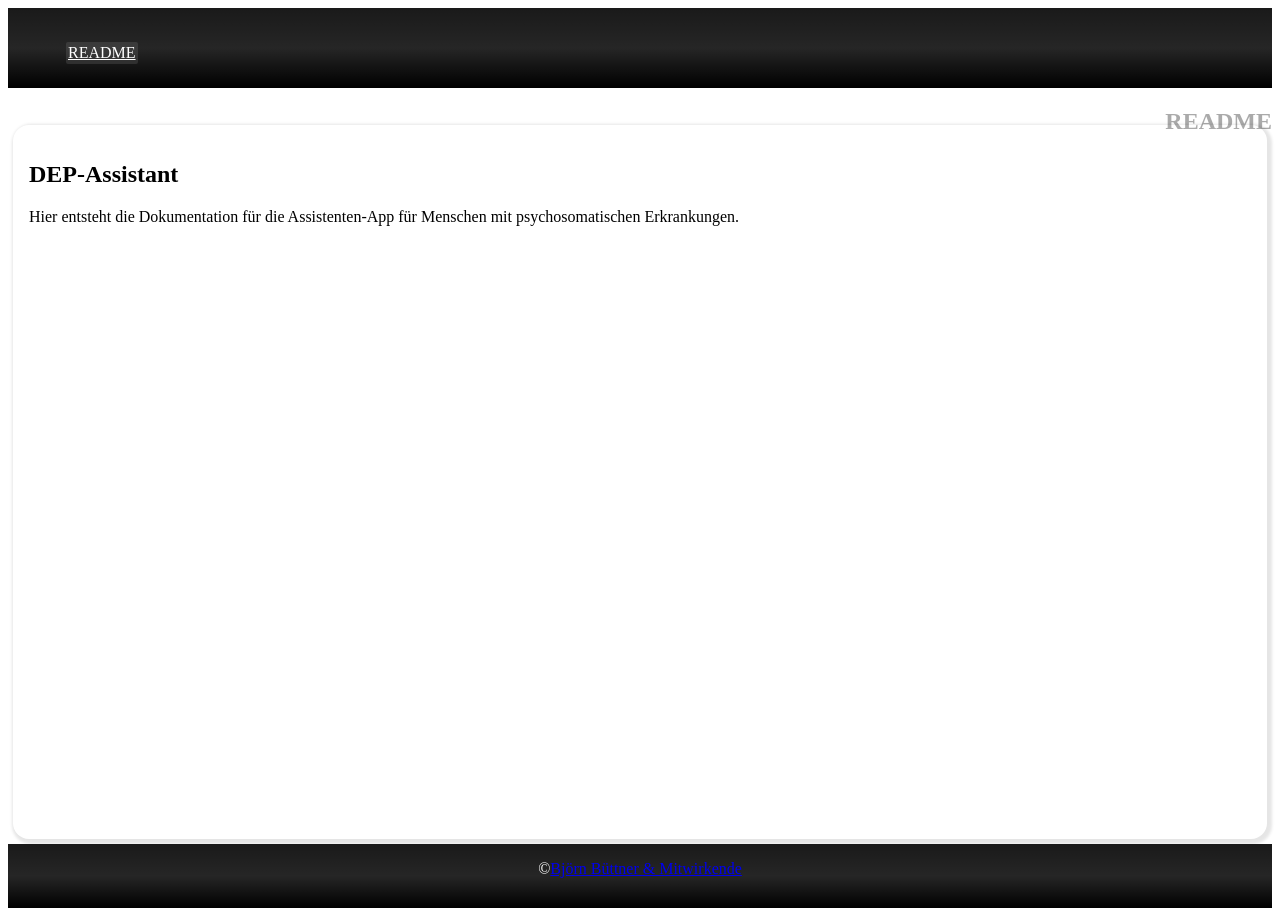
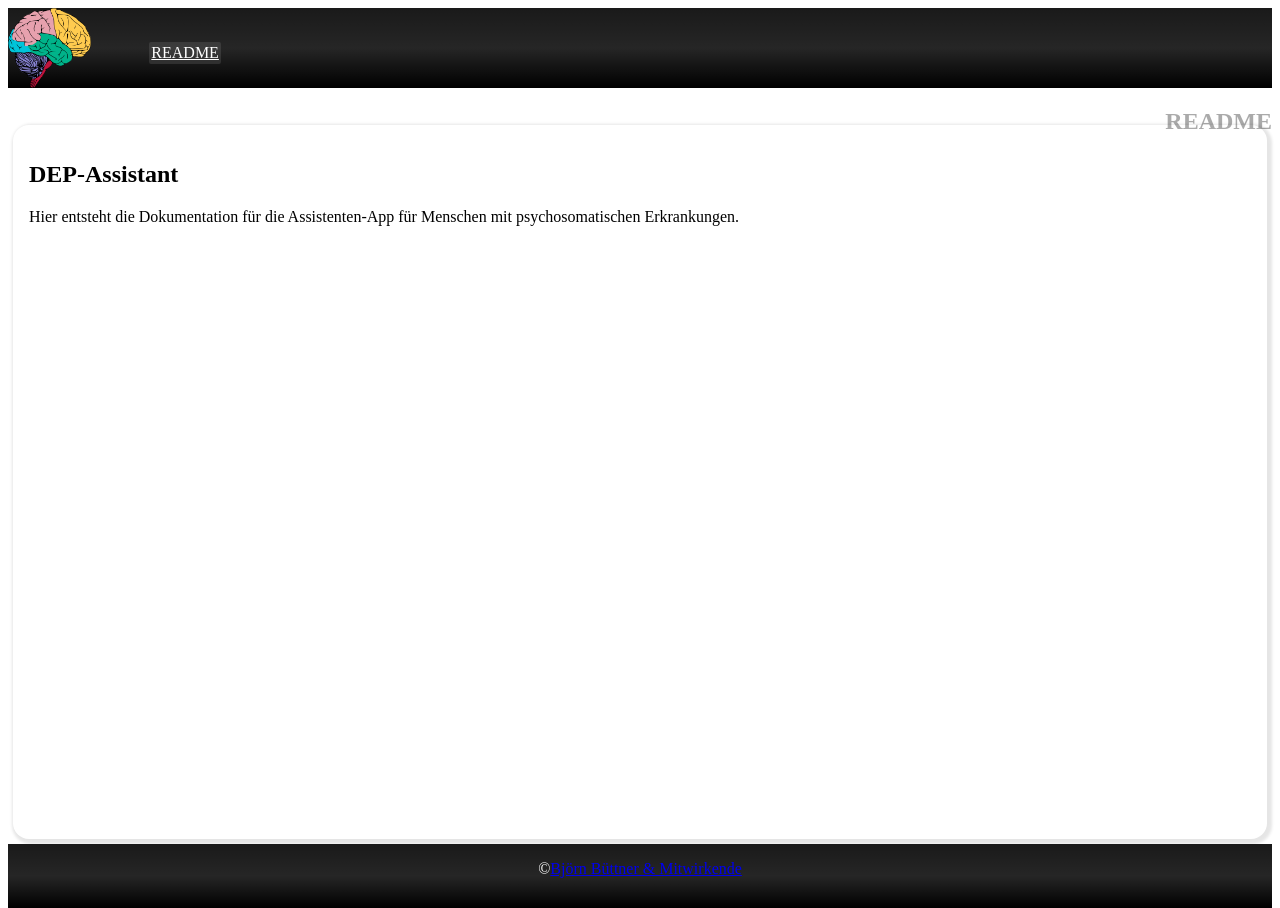
Before and after one commit to Depression-Assistant/depression-assistant.github.io, a Jekyll site: the page built from README.md, in a window 1280 px wide. Built offline with Jekyll 4.4.1, drawn with Linux system fonts in a browser that asks for light colours; our own code applies the rules of GitHub Pages for plain Markdown files.

Commit message:
Update default.html

```diff
--- a/_layouts/default.html
+++ b/_layouts/default.html
@@ -10,6 +10,7 @@
     </head>
     <body>
         <div id="nav">
+            <img src="assets/Brain-free-to-use-clip-art.png" alt="Logo">
             <nav>
                 <ul>
                 {%- assign prevdir[0]="" -%}
```
